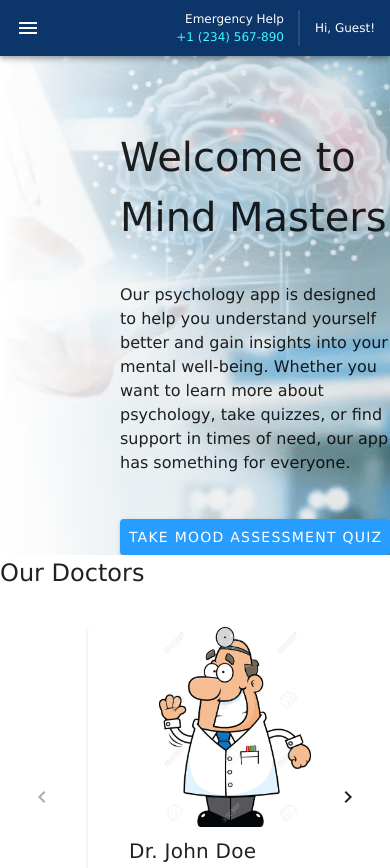
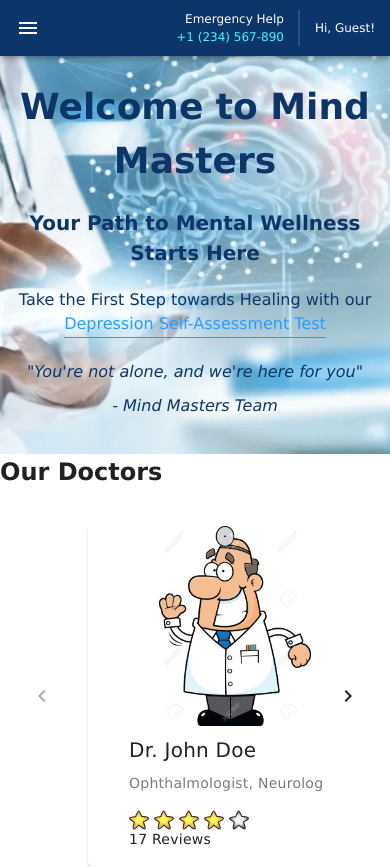
Before and after one commit to Feralwater/CogniLearn, a Vue app: page / in a window 390 px wide. Shown: the top 868 px of the page. Built offline with nearby package versions, Linux system fonts and the light colour scheme.

Commit message:
add responsive styles to banner

```diff
--- a/src/views/HomeView/HomeView.css
+++ b/src/views/HomeView/HomeView.css
@@ -1,29 +1,73 @@
-.home-banner {
-  display: flex;
-  flex-direction: column;
-  max-width: 500px;
-  margin: 100px 0 0 120px;
-  gap: 20px;
+.banner-content {
+  text-align: center;
+  padding: 136px 0 0 0;
 }
 
-.home-heading {
-  font-size: 2.5rem;
-  font-weight: 500;
-  margin-bottom: 1rem;
+.banner-title {
+  font-size: 36px;
+  font-weight: bold;
+  margin-bottom: 20px;
+  color: var(--secondary);
 }
 
-.btn {
-  cursor: pointer;
-  width: fit-content;
+.banner-subtitle {
+  font-size: 24px;
+  margin-bottom: 20px;
+  color: var(--secondary);
 }
 
-.home-heading-2 {
-  font-size: 1.5rem;
+.banner-description {
+  font-size: 18px;
   font-weight: 500;
-  margin-bottom: 1rem;
+  margin-bottom: 20px;
+  color: var(--secondary);
 }
 
-.home-slider {
-  width: 100%;
-  margin: 0 auto;
+.banner-link {
+  color: var(--primary);
+  text-decoration: none;
+  padding: 0 0 4px 0;
+  border-bottom: 1px solid var(--primary);
 }
+
+.banner-quote {
+  font-size: 20px;
+  margin-bottom: 20px;
+  font-style: italic;
+  color: var(--secondary);
+}
+
+.quote-text {
+  margin-bottom: 10px;
+}
+
+.quote-author {
+  color: var(--secondary);
+}
+
+
+@media screen and (max-width: 768px) {
+  .banner-content {
+    padding: 40px 0 0 0;
+  }
+
+  .banner-subtitle {
+    font-size: 20px;
+  }
+
+  .banner-description {
+    font-size: 16px;
+  }
+
+  .banner-quote {
+    font-size: 18px;
+  }
+
+  .quote-text {
+    font-size: 16px;
+  }
+
+  .quote-author {
+    font-size: 16px;
+  }
+}
--- a/src/views/HomeView/HomeView.vue
+++ b/src/views/HomeView/HomeView.vue
@@ -1,31 +1,38 @@
+<script setup>
+import banner from "@/assets/images/home/banner.png";
+import { Routes } from "@/router/routes";
+import SlideGroup from "@/components/SlideGroup/SlideGroup.vue";
+import { doctors } from "@/data/doctors";
+</script>
+
+
 <template>
   <div>
     <v-img
       :src="banner"
-      gradient="to right, rgba(255, 255, 255, 1), rgba(0, 0, 0, 0.1)"
       max-height="600px"
       cover
     >
-      <div class="home-banner">
-        <h1 class="home-heading">
-          Welcome to Mind Masters
-        </h1>
-        <p class="subheading mb-6">
-          Our psychology app is designed to help you understand yourself better and gain insights into your mental
-          well-being. Whether you want to learn more about psychology, take quizzes, or find support in times of need,
-          our app has something for everyone.
-        </p>
-        <v-btn
-          class="btn"
-          @click="navigateToDepressionTest"
-          color="primary"
-        >
-          Take Mood Assessment Quiz
-        </v-btn>
-      </div>
+      <v-container fluid>
+        <div class="banner-content">
+          <h1 class="banner-title">
+            Welcome to Mind Masters
+          </h1>
+          <h2 class="banner-subtitle">Your Path to Mental Wellness Starts Here</h2>
+          <p class="subheading mb-6 banner-description">
+            Take the First Step towards Healing with our
+            <router-link :to="Routes.Quiz" class="banner-link">Depression Self-Assessment Test</router-link>
+          </p>
+          <blockquote class="banner-quote">
+            <p class="quote-text">"You're not alone, and we're here for you"</p>
+            <p class="quote-author">- Mind Masters Team</p>
+          </blockquote>
+        </div>
+      </v-container>
     </v-img>
+
     <section>
-      <h2 class="home-heading-2">Our Doctors</h2>
+      <h2>Our Doctors</h2>
       <div class="home-slider">
         <slide-group :sliderItems="doctors" />
       </div>
@@ -33,29 +40,6 @@
   </div>
 </template>
 
-<script>
-import banner from "@/assets/images/home/banner.png";
-import { Routes } from "@/router/routes";
-import SlideGroup from "@/components/SlideGroup/SlideGroup.vue";
-import { doctors } from "@/data/doctors";
-
-export default {
-  components: { SlideGroup },
-  name: "HomeView",
-  methods: {
-    navigateToDepressionTest() {
-      this.$router.push(Routes.Quiz);
-    }
-  },
-  data() {
-    return {
-      banner,
-      doctors
-    };
-  }
-};
-</script>
-
 <style>
 @import "./HomeView.css";
 </style>
```
Also changed, not shown: src/assets/images/home/banner.png.
